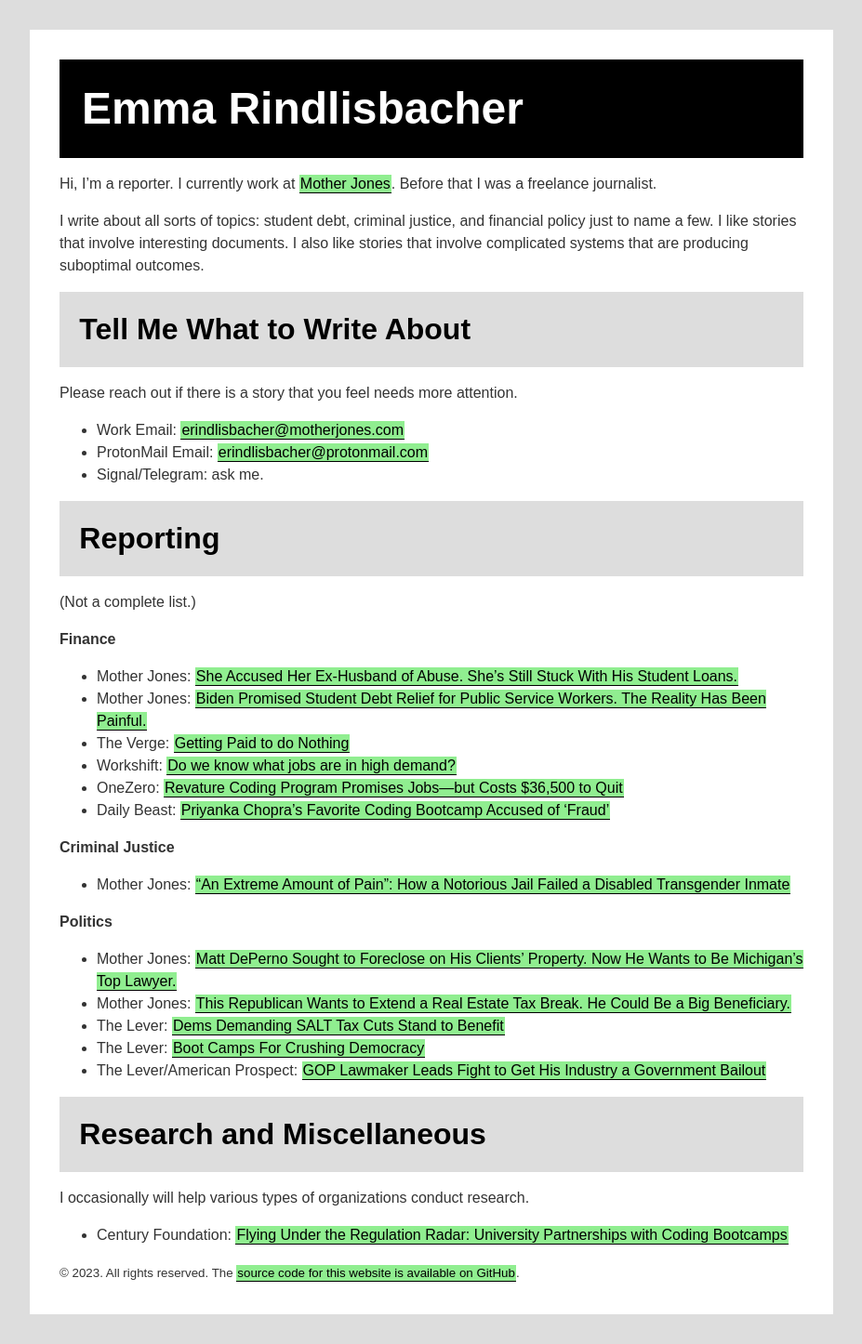
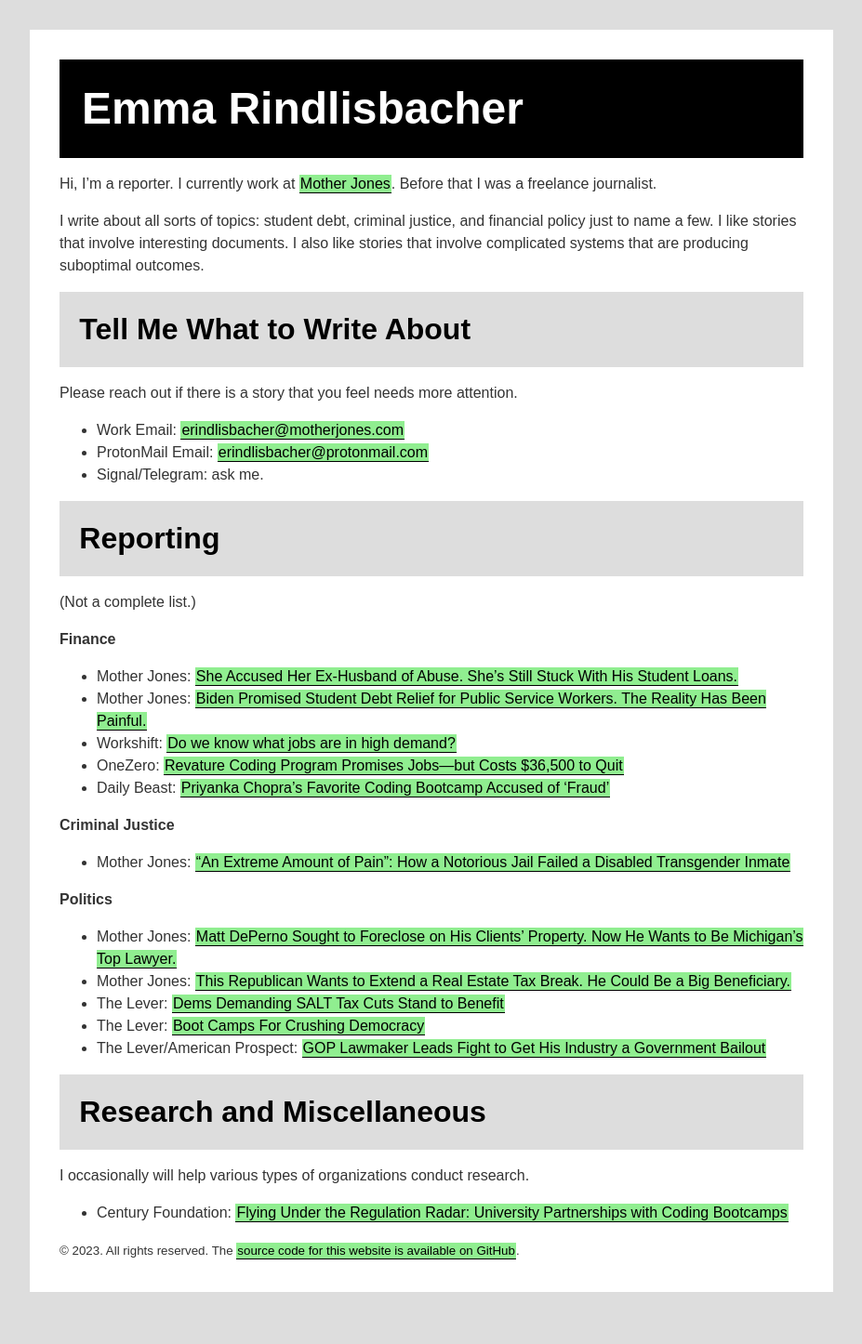
Before and after one commit to erindlisbacher/website, a Jekyll site: the page built from index.md, in a window 1280 px wide. Shown: the whole page at 93% size, without its empty margins (0-927 px from the left). Built offline with Jekyll 4.4.1, drawn with Linux system fonts in a browser that asks for light colours; after the commit the page ends 1422 px from its top, so only the background shows below that.

Commit message:
not quite sure what category to put that story
does it belong in the finance category? not sure. I used to have a "tech" category but not really what I want to do.

```diff
--- a/index.md
+++ b/index.md
@@ -25,7 +25,6 @@ Please reach out if there is a story that you feel needs more attention.
 
 * Mother Jones: [She Accused Her Ex-Husband of Abuse. She’s Still Stuck With His Student Loans.](https://www.motherjones.com/politics/2022/04/spousal-consolidation-student-loans/)
 * Mother Jones: [Biden Promised Student Debt Relief for Public Service Workers. The Reality Has Been Painful.](https://www.motherjones.com/politics/2022/01/biden-promised-student-debt-relief-for-public-service-workers-the-reality-has-been-painful/)
-* The Verge: [Getting Paid to do Nothing](https://www.theverge.com/c/22820291/tech-jobs-outsourcing-infosys-bench-paid-to-do-nothing)
 * Workshift: [Do we know what jobs are in high demand?](https://workshift.opencampusmedia.org/do-we-know-what-jobs-are-in-high-demand/)
 * OneZero: [Revature Coding Program Promises Jobs—but Costs $36,500 to Quit](https://onezero.medium.com/recent-grads-are-being-lured-into-indentured-servitude-by-a-coding-bootcamp-8a3b2b8e87e8)
 * Daily Beast: [Priyanka Chopra’s Favorite Coding Bootcamp Accused of 'Fraud'](https://www.thedailybeast.com/priyanka-chopras-favorite-coding-bootcamp-holberton-accused-of-fraud)
```
